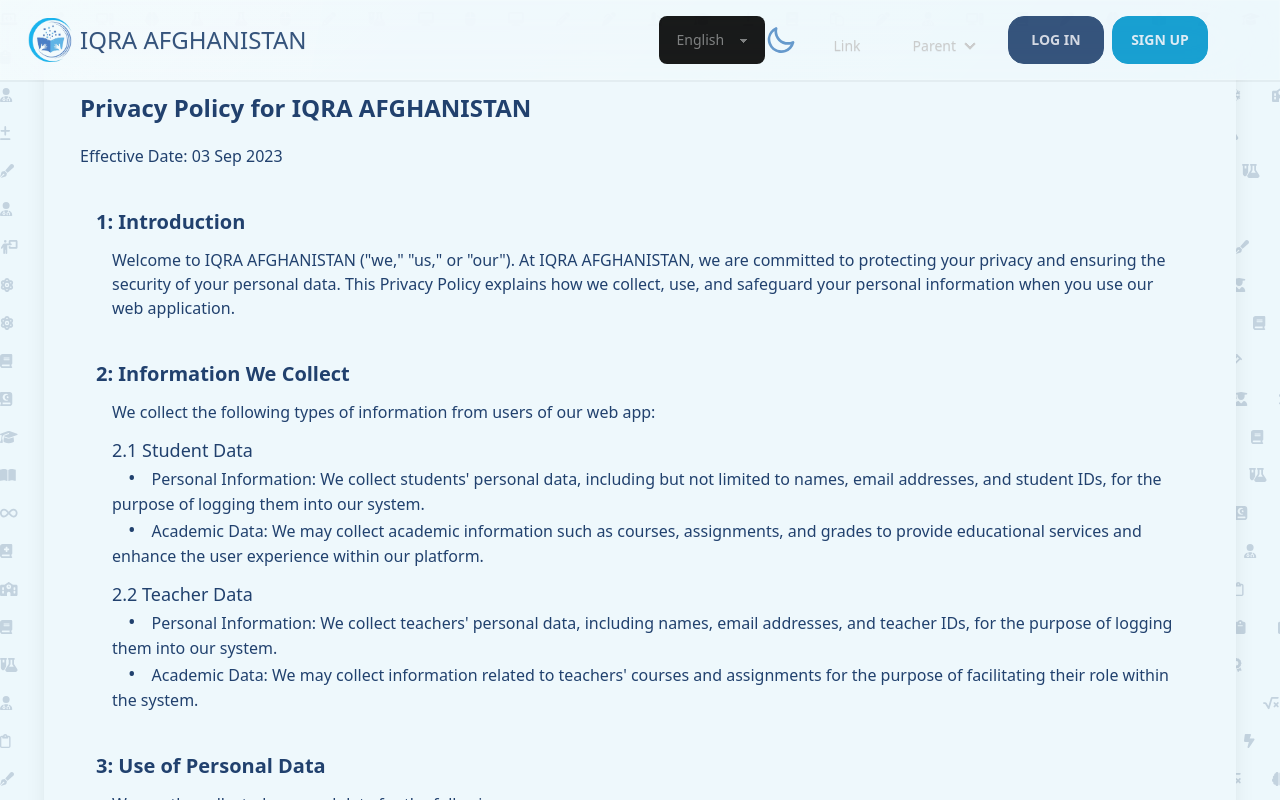
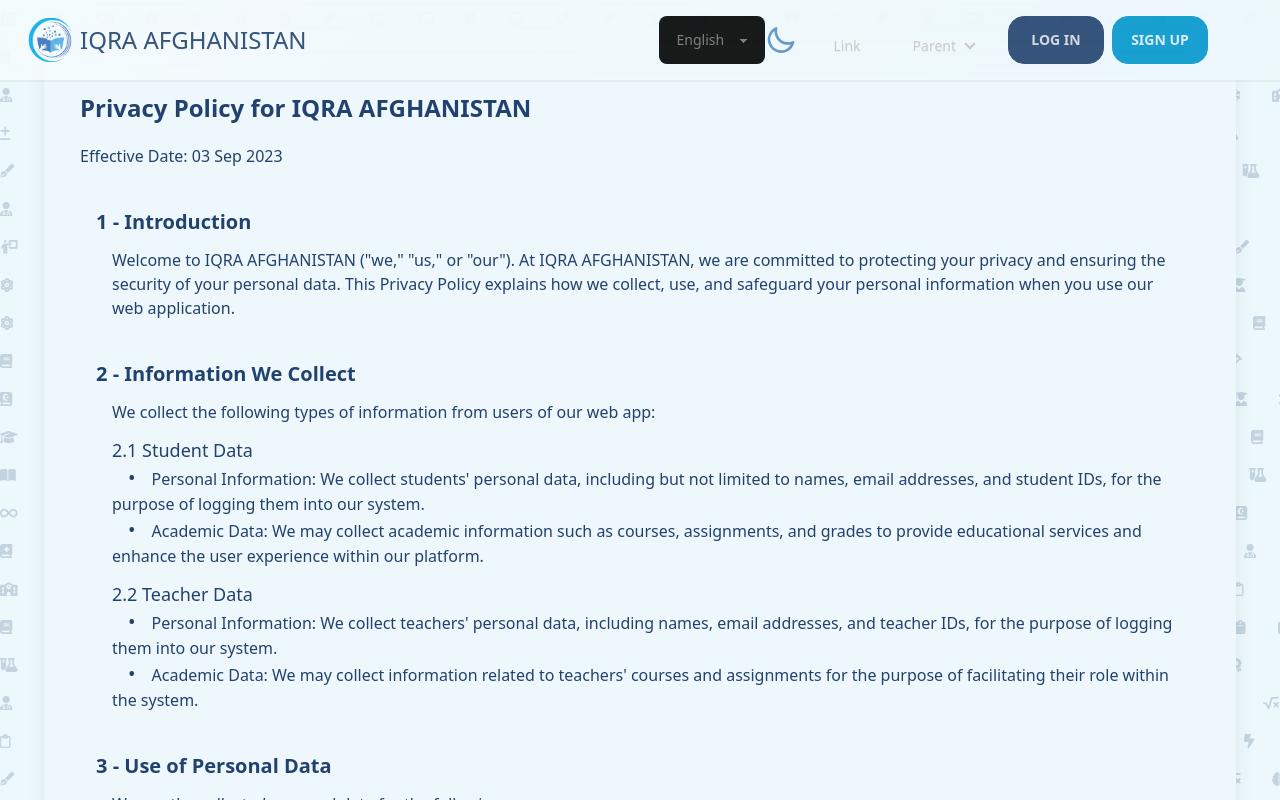
Before and after one commit to ajmalwali7/iqraAfg, a React (Vite) app: page /privacy-policy in a window 1280 px wide. Built offline with nearby package versions, Linux system fonts and the light colour scheme.

Commit message:
privacy policy page changes

```diff
--- a/src/Components/privacyPolicy.jsx
+++ b/src/Components/privacyPolicy.jsx
@@ -7,11 +7,11 @@
       <p>Effective Date: 03 Sep 2023</p>
       <ol className="flex flex-col gap-7 m-10 mx-4">
         <li>
-          <h3 className="font-semibold text-xl">1: Introduction</h3>
+          <h3 className="font-semibold text-xl">1 - Introduction</h3>
           <p className="pl-4 py-3 ">{`Welcome to IQRA AFGHANISTAN ("we," "us," or "our"). At IQRA AFGHANISTAN, we are committed to protecting your privacy and ensuring the security of your personal data. This Privacy Policy explains how we collect, use, and safeguard your personal information when you use our web application.`}</p>
         </li>
         <li>
-          <h3 className="font-semibold text-xl">2: Information We Collect</h3>
+          <h3 className="font-semibold text-xl">2 - Information We Collect</h3>
           <p className="pl-4 py-3 ">{`We collect the following types of information from users of our web app:`}</p>
           <ol className="pl-4 pb-3">
             <li>
@@ -33,7 +33,7 @@
           </ol>
         </li>
         <li>
-          <h3 className="font-semibold text-xl">3: Use of Personal Data</h3>
+          <h3 className="font-semibold text-xl">3 - Use of Personal Data</h3>
           <p className="pl-4 py-3 ">{`We use the collected personal data for the following purposes:`}</p>
           <ol className="pl-4 pb-3">
             <li className=" before:content-['•'] before:mx-4 before:text-xl before:font-medium">
@@ -51,26 +51,26 @@
         </li>
         <li>
           <h3 className="font-semibold text-xl">
-            4. Data Sharing and Disclosure
+            4 - Data Sharing and Disclosure
           </h3>
           <p className="pl-4 py-3 ">{`We do not share personal data with teachers or students. The data collected is solely used for the purposes mentioned above and is not disclosed to any third party or unauthorized individuals.`}</p>
         </li>
         <li>
-          <h3 className="font-semibold text-xl">5: Data Security</h3>
+          <h3 className="font-semibold text-xl">5 - Data Security</h3>
           <p className="pl-4 py-3 ">{`We take the security of your personal data seriously and implement appropriate measures to protect it from unauthorized access, disclosure, alteration, or destruction. However, no data transmission over the internet is completely secure, and we cannot guarantee the absolute security of your information.`}</p>
         </li>
         <li>
-          <h3 className="font-semibold text-xl">6: Your Rights</h3>
+          <h3 className="font-semibold text-xl">6 - Your Rights</h3>
           <p className="pl-4 py-3 ">{`You have the right to access, update, or delete your personal data. If you wish to exercise these rights or have any questions about your personal data, please contact us at info@iqraafg.edu`}</p>
         </li>
         <li>
           <h3 className="font-semibold text-xl">
-            7: Changes to this Privacy Policy
+            7 - Changes to this Privacy Policy
           </h3>
           <p className="pl-4 py-3 ">{`We may update this Privacy Policy from time to time to reflect changes in our practices or for other operational, legal, or regulatory reasons. We will notify you of any material changes through our web app or by other means as required by applicable law.`}</p>
         </li>
         <li>
-          <h3 className="font-semibold text-xl">8: Contact Us</h3>
+          <h3 className="font-semibold text-xl">8 - Contact Us</h3>
           <p className="pl-4 py-3 ">{`If you have any questions, concerns, or requests regarding this Privacy Policy or the handling of your personal data, please contact us at info@iqraafg.edu`}</p>
         </li>
       </ol>
```
